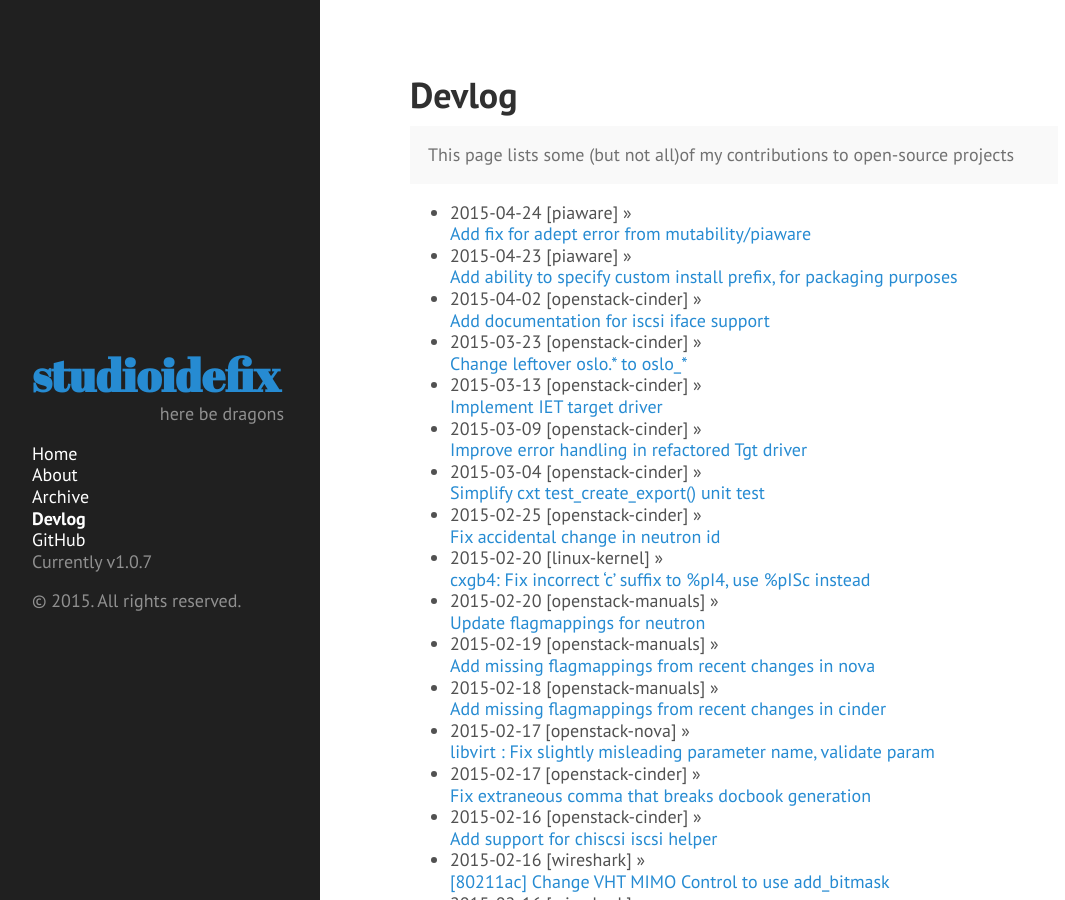
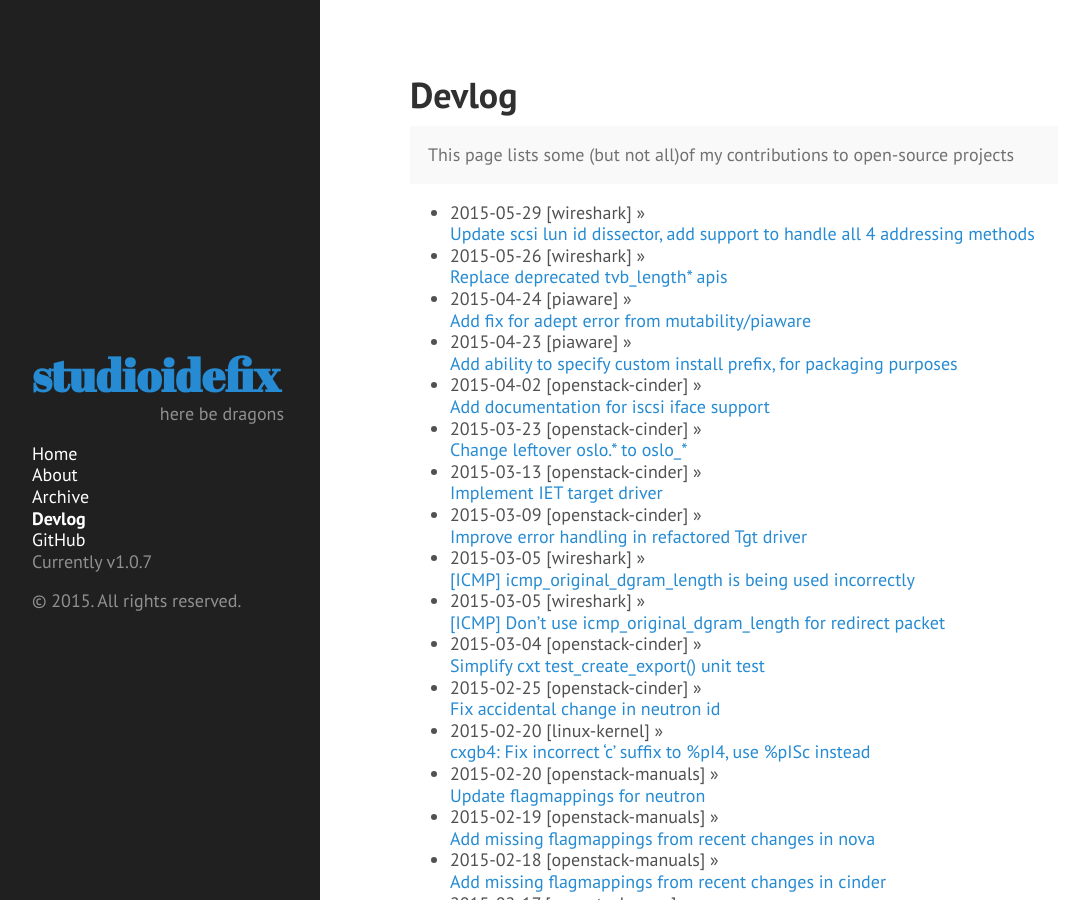
Before and after one commit to anish/anish.github.io, a Jekyll site: the page built from devlog.md, in a window 1280 px wide and 900 px high. Shown: the whole window, without its empty margins (4-1069 px from the left). Built offline with Jekyll 4.4.1, drawn with Linux system fonts in a browser that asks for light colours; Markdown is read by kramdown in place of the engine named in the settings.

Commit message:
Update devlog as of 6/12/2015

```diff
--- a/devlog.md
+++ b/devlog.md
@@ -11,12 +11,18 @@ git log --author=Anish --format="* %cd [wireshark] &raquo;<br> [%s](https://code
   This page lists some (but not all)of my contributions to open-source projects
 </p>
 
+* 2015-05-29 [wireshark] &raquo;<br> [Update scsi lun id dissector, add support to handle all 4 addressing methods](https://code.wireshark.org/review/gitweb?
+p=wireshark.git;a=commit;h=b610db61da2253d16f37c9265254a7b19b8d259d)
+* 2015-05-26 [wireshark] &raquo;<br> [Replace deprecated tvb\_length* apis](https://code.wireshark.org/review/gitweb?p=wireshark.git;a=commit;h=751989629ab82c
+c73c5dfd0e2bde173c0b72dc6f)
 * 2015-04-24 [piaware] &raquo;<br> [Add fix for adept error from mutability/piaware](https://github.com/flightaware/piaware/commit/baae92ae9c8abd546835a17a226aefe6effdc46d)
 * 2015-04-23 [piaware] &raquo;<br> [Add ability to specify custom install prefix, for packaging purposes](https://github.com/flightaware/piaware/commit/9e854fb3c346d8e4afc63c30fdc277b8c7ddbeb4)
 * 2015-04-02 [openstack-cinder] &raquo;<br> [Add documentation for iscsi iface support](https://github.com/openstack/cinder/commit/10548fb6d7bc9823aa1e0273fb3a8cd30f55ee13)
 * 2015-03-23 [openstack-cinder] &raquo;<br> [Change leftover oslo.* to oslo_*](https://github.com/openstack/cinder/commit/d248cca5e50798616f8dda5d36b550b3542ac6dd)
 * 2015-03-13 [openstack-cinder] &raquo;<br> [Implement IET target driver](https://github.com/openstack/cinder/commit/8bb865a0aaaaf4ad9dd4e9848a818fe446a11752)
 * 2015-03-09 [openstack-cinder] &raquo;<br> [Improve error handling in refactored Tgt driver](https://github.com/openstack/cinder/commit/ad08c7a1f0c4e6a1e44b5ad02f9efbf86a2a878e)
+* 2015-03-05 [wireshark] &raquo;<br> [[ICMP] icmp\_original\_dgram\_length is being used incorrectly](https://code.wireshark.org/review/gitweb?p=wireshark.git;a=commit;h=c4cab879c968ecd119b4fd48313394f0d1c61aca)
+* 2015-03-05 [wireshark] &raquo;<br> [[ICMP] Don't use icmp\_original\_dgram\_length for redirect packet](https://code.wireshark.org/review/gitweb?p=wireshark.git;a=commit;h=b679295db9c468f4b3d97209c5c1f69a352d8a7a)
 * 2015-03-04 [openstack-cinder] &raquo;<br> [Simplify cxt test\_create\_export() unit test](https://github.com/openstack/cinder/commit/382ed66aa6a671aaa08545e6a4ccad9b5037105e)
 * 2015-02-25 [openstack-cinder] &raquo;<br> [Fix accidental change in neutron id](https://github.com/openstack/cinder/commit/abef536d3e7afca233ed286144e695ae79847a19)
 * 2015-02-20 [linux-kernel] &raquo;<br> [cxgb4: Fix incorrect 'c' suffix to %pI4, use %pISc instead](https://git.kernel.org/cgit/linux/kernel/git/torvalds/linux.git/commit/?id=5a8eeec468f229558322926f28c61bb0769793e9)
```
